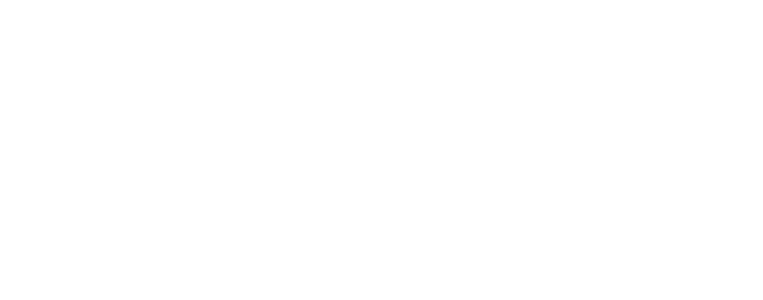
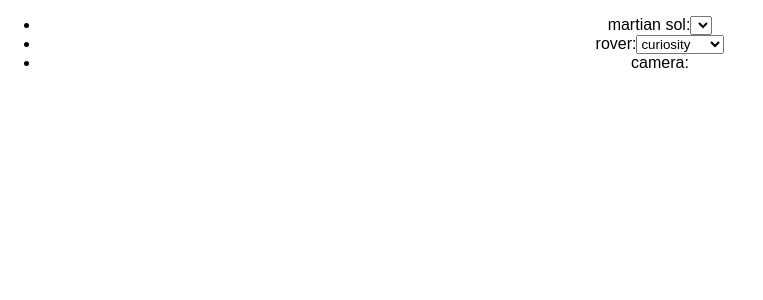
Before and after one commit to r4d1n/marsrover-spa, a React (Create React App) app: page / in a window 1280 px wide. Shown: the top 300 px of the page, without its empty margins (0-763 px from the left). Built offline with nearby package versions, Linux system fonts and the light colour scheme.

Commit message:
add control component

```diff
--- a/src/App.js
+++ b/src/App.js
@@ -2,23 +2,30 @@
 import './App.css';
 import Ajax from './Ajax.js';
 import Observation from './Observation.js';
-
-const INITIAL_ROVER = 'curiosity';
+import Control from './Control.js';
 
 class App extends Component {
-
   constructor(props) {
     super(props);
     this.state = {
+      currentSol: 0,
+      rover: this.props.rovers[0],
+      availableSols: [],
       photos: []
     }
-    Ajax.getManifest(INITIAL_ROVER)
+    Ajax.getManifest(this.state.rover)
       .then((res) => {
         console.log('manifest response:', res)
-        return Ajax.getImagesBySol(INITIAL_ROVER, res.max_sol)
+        let availableSols = res.photos.map((el) => el.sol).reverse()
+        if (availableSols.indexOf(res.max_sol) < 0) availableSols.unshift(res.max_sol) // sometimes the API data is inconsistent about this
+        this.setState({
+          availableSols: availableSols,
+          currentSol: availableSols[0]
+        })
+        return Ajax.getImagesBySol(this.state.rover, res.max_sol)
       })
       .then((res) => {
-        console.log('photo response:',res)
+        console.log('photo response:', res)
         this.setState({
           photos: res.photos
         })
@@ -29,6 +36,12 @@
   render() {
     return (
       <div className="App">
+        <Control
+          currentSol={this.state.currentSol}
+          solList={this.state.availableSols}
+          currentRover={this.state.rover}
+          roverList={this.props.rovers}
+         />
         {this.state.photos.map((el) => {
           return (
             <Observation
--- /dev/null
+++ b/src/Control.js
@@ -0,0 +1,29 @@
+import React, { Component } from 'react';
+
+class Control extends Component {
+  render() {
+    return (
+      <div className="Control">
+        <form>
+          <ul>
+            {/*<li>image id: {this.props.currentImageid}</li>*/}
+            <li>martian sol:
+              <select value={this.props.currentSol}>
+                {this.props.solList.map((sol) => <option key={sol}>{sol}</option>)}
+              </select>
+            </li>
+            {/*<li>earth date: {this.props.earthDate}</li>*/}
+            <li>rover:
+               <select value={this.props.currentRover}>
+                {this.props.roverList.map((rover) => <option key={rover}>{rover}</option>)}
+              </select>
+            </li>
+            <li>camera: {this.props.camera}</li>
+          </ul>
+        </form>
+      </div>
+    )
+  }
+}
+
+export default Control;
--- a/src/Observation.js
+++ b/src/Observation.js
@@ -3,7 +3,7 @@
 class Observation extends Component {
   render() {
     return (
-      <div className="item-wrapper" data-id="{id}">
+      <div className="Observation item-wrapper" data-id="{id}">
         <div className="img-container">
           <img src={this.props.img} alt={`${this.props.rover}-${this.props.camera}-${this.props.earthDate}`} className="photo"></img>
         </div>
--- a/src/index.js
+++ b/src/index.js
@@ -3,7 +3,9 @@
 import App from './App';
 import './index.css';
 
+const ROVER_NAMES = ['curiosity', 'spirit', 'opportunity']
+
 ReactDOM.render(
-  <App />,
+  <App rovers={ROVER_NAMES} />,
   document.getElementById('root')
 );
```
